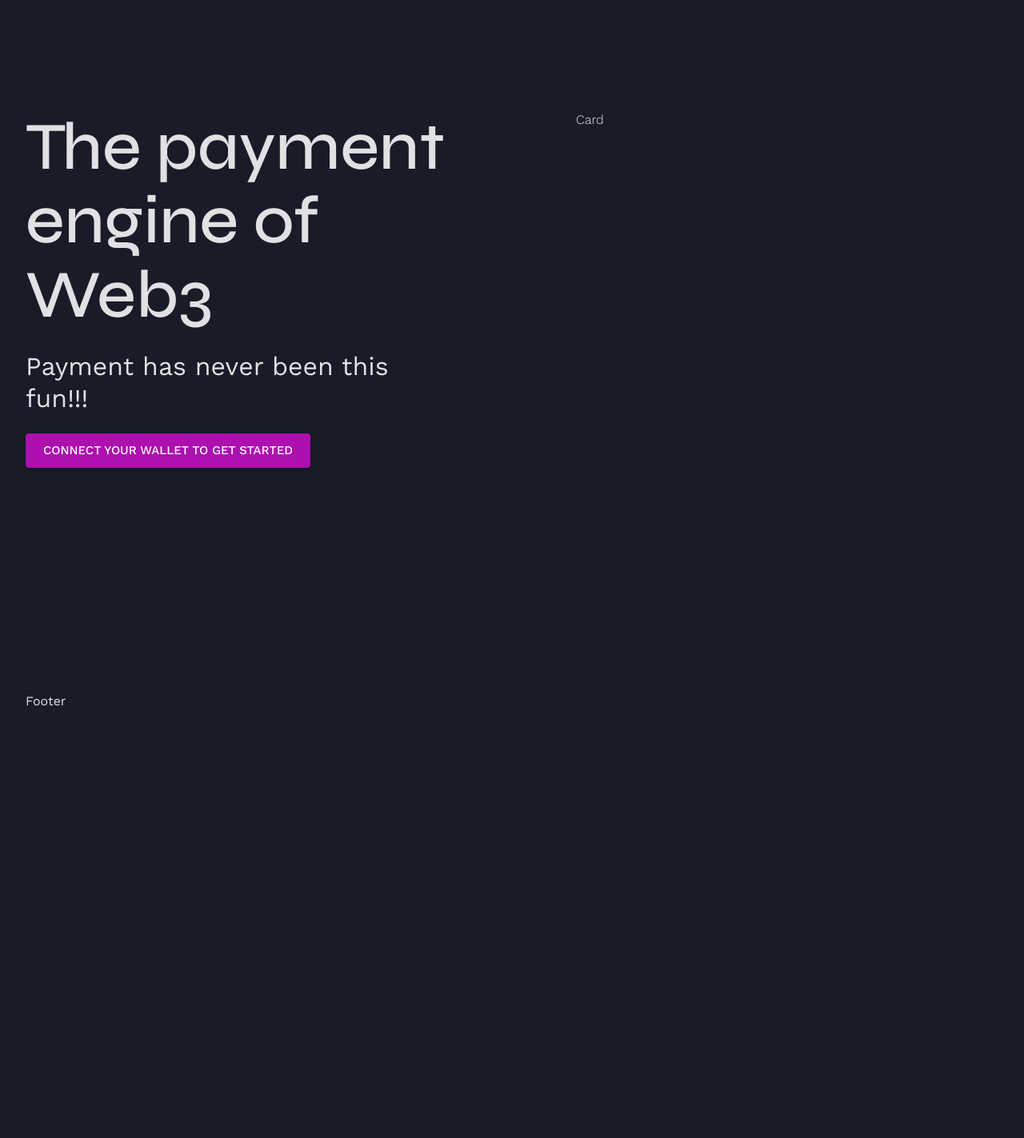
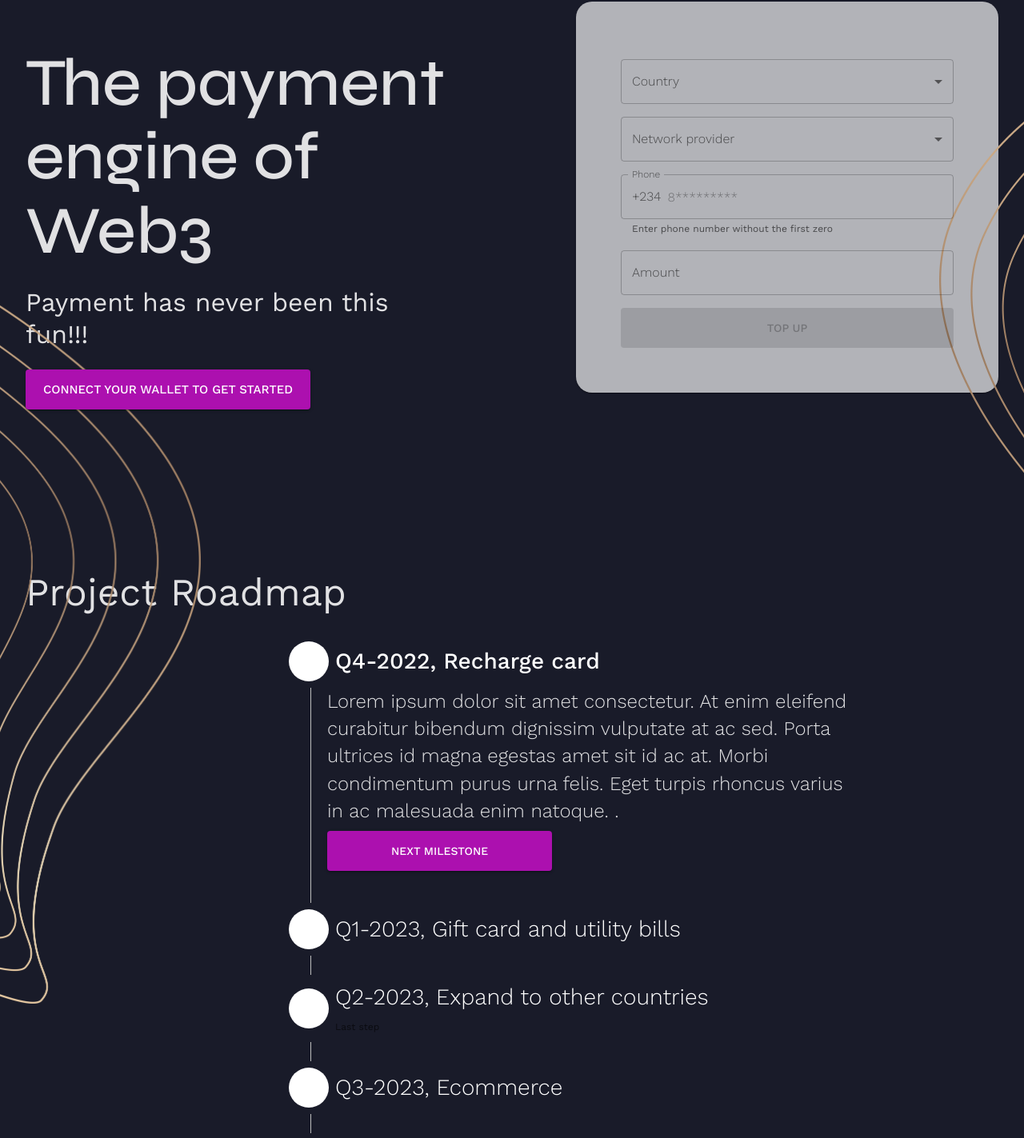
Before and after one commit to Septha-HQ/polygon_hackathon, a React (Vite) app in the folder web/: page / in a window 1280 px wide. Shown: the part 214-1637 px from the top of the page at 80% size. Before the commit the page ends 1111 px from the top, so only its background shows below. Built offline with nearby package versions, Linux system fonts and the light colour scheme.

Commit message:
Draft of roadmap

```diff
--- a/web/src/App.tsx
+++ b/web/src/App.tsx
@@ -4,15 +4,39 @@ import Home from "./layouts/Home";
 import Navbar from "./components/Navbar";
 import Footer from "./components/Footer";
 import { Container } from "@mui/material";
-
+import leftSpiral from "./assets/left-spiral.png";
+import rightSpiral from "./assets/right-spiral.png";
 
 function App() {
   return (
-    <Container maxWidth="xl">
-      <Navbar />
-      <Home />
-      <Footer />
-    </Container>
+    <>
+      <img
+        src={leftSpiral}
+        alt=""
+        style={{
+          position: "absolute",
+          width: "271px",
+          marginLeft: "-20px",
+          top: "471px",
+          left: 0,
+        }}
+      />
+      <img
+        src={rightSpiral}
+        alt=""
+        style={{
+          position: "absolute",
+          width: "138px",
+          right: 0,
+          top: "160px",
+        }}
+      />
+      <Container maxWidth="xl">
+        <Navbar />
+        <Home />
+        <Footer />
+      </Container>
+    </>
   );
 }
 
--- /dev/null
+++ b/web/src/components/CardForm/index.tsx
@@ -0,0 +1,106 @@
+import {
+  Box,
+  Button,
+  FormControl,
+  FormHelperText,
+  Grid,
+  InputAdornment,
+  InputLabel,
+  MenuItem,
+  OutlinedInput,
+  Select,
+  TextField,
+  Typography,
+} from "@mui/material";
+import React, { useState } from "react";
+import { Txn } from "../../shared/interface";
+
+const CardForm = (txn: Txn) => {
+  const countries = [
+    { name: "Nigeria", currency: "NGN", dialCode: "+234" },
+    { name: "Ghana", currency: "GHC", dialCode: "+234" },
+  ];
+
+  const handleTxn = () => {};
+  return (
+    <Box>
+      <Grid container spacing={2} p={7}>
+        <Grid item sm={12}>
+          <FormControl fullWidth>
+            <InputLabel id="country-label">Country</InputLabel>
+            <Select
+              labelId="country-label"
+              id="country"
+              value={txn.country}
+              label="Country"
+              // onChange={handleTxn}
+              color="secondary"
+            >
+              {countries.map((country) => (
+                <MenuItem key={country.currency} value={country.currency}>
+                  {country.name}
+                </MenuItem>
+              ))}
+            </Select>
+          </FormControl>
+        </Grid>
+        <Grid item sm={12}>
+          <FormControl fullWidth>
+            <InputLabel id="country-label">Network provider</InputLabel>
+            <Select
+              labelId="country-label"
+              id="country"
+              value={txn.country}
+              label="Country"
+              // onChange={handleTxn}
+              color="secondary"
+            >
+              {countries.map((country) => (
+                <MenuItem key={country.currency} value={country.currency}>
+                  {country.name}
+                </MenuItem>
+              ))}
+            </Select>
+          </FormControl>
+        </Grid>
+        <Grid item sm={12}>
+          <FormControl fullWidth>
+            <TextField
+              fullWidth
+              label="Phone"
+              id="outlined-start-adornment"
+              placeholder="8*********"
+              InputProps={{
+                startAdornment: (
+                  <InputAdornment position="start">+234</InputAdornment>
+                ),
+              }}
+            />
+            <FormHelperText id="outlined-weight-helper-text">
+              Enter phone number without the first zero
+            </FormHelperText>
+          </FormControl>
+        </Grid>
+        <Grid item sm={12}>
+          <FormControl fullWidth>
+            <TextField id="outlined-basic" label="Amount" variant="outlined" />
+          </FormControl>
+        </Grid>
+
+        <Grid item sm={12}>
+          <Button
+            fullWidth
+            variant="contained"
+            color="primary"
+            sx={{ height: 50 }}
+            disabled
+          >
+            Top Up
+          </Button>
+        </Grid>
+      </Grid>
+    </Box>
+  );
+};
+
+export default CardForm;
--- /dev/null
+++ b/web/src/components/Roadmap/index.tsx
@@ -0,0 +1,108 @@
+import React from "react";
+import Box from "@mui/material/Box";
+import Stepper from "@mui/material/Stepper";
+import Step from "@mui/material/Step";
+import StepLabel from "@mui/material/StepLabel";
+import StepContent from "@mui/material/StepContent";
+import Button from "@mui/material/Button";
+import Paper from "@mui/material/Paper";
+import Typography from "@mui/material/Typography";
+
+const steps = [
+  {
+    label: "Q4-2022, Recharge card",
+    description: `Lorem ipsum dolor sit amet consectetur. At enim eleifend curabitur
+    bibendum dignissim vulputate at ac sed. Porta ultrices id magna
+    egestas amet sit id ac at. Morbi condimentum purus urna felis.
+    Eget turpis rhoncus varius in ac malesuada enim natoque. .`,
+  },
+  {
+    label: "Q1-2023, Gift card and utility bills",
+    description: `Lorem ipsum dolor sit amet consectetur. At enim eleifend curabitur
+      bibendum dignissim vulputate at ac sed. Porta ultrices id magna
+      egestas amet sit id ac at. Morbi condimentum purus urna felis.
+      Eget turpis rhoncus varius in ac malesuada enim natoque. `,
+  },
+  {
+    label: "Q2-2023, Expand to other countries",
+    description: `Try out different ad text to see what brings in the most customers,
+              and learn how to enhance your ads using features like ad extensions.
+              If you run into any problems with your ads, find out how to tell if
+              they're running and how to resolve approval issues.`,
+  },
+  {
+    label: "Q3-2023, Ecommerce",
+    description: `Try out different ad text to see what brings in the most customers,
+              and learn how to enhance your ads using features like ad extensions.
+              If you run into any problems with your ads, find out how to tell if
+              they're running and how to resolve approval issues.`,
+  },
+  {
+    label: "Q1-2024, Virtual card",
+    description: `Try out different ad text to see what brings in the most customers,
+              and learn how to enhance your ads using features like ad extensions.
+              If you run into any problems with your ads, find out how to tell if
+              they're running and how to resolve approval issues.`,
+  },
+  {
+    label: "Q4-2024, Build API’s to connect web2 apps",
+    description: `Try out different ad text to see what brings in the most customers,
+              and learn how to enhance your ads using features like ad extensions.
+              If you run into any problems with your ads, find out how to tell if
+              they're running and how to resolve approval issues.`,
+  },
+];
+
+type Props = {};
+
+const Roadmap = (props: Props) => {
+  const [activeStep, setActiveStep] = React.useState(0);
+
+  const handleNext = () => {
+    setActiveStep((prevActiveStep) => prevActiveStep + 1);
+  };
+
+  const handleStep = (step: number) => () => {
+    setActiveStep(step);
+  };
+
+  return (
+    <Box sx={{ maxWidth: 700 }}>
+      <Stepper nonLinear activeStep={activeStep} orientation="vertical">
+        {steps.map((step, index) => (
+          <Step key={step.label}>
+            <StepLabel
+              optional={
+                index === 2 ? (
+                  <Typography variant="caption">Last step</Typography>
+                ) : null
+              }
+              sx={{ fontSize: 28, color: "#ffffff" }}
+              onClick={handleStep(index)}
+            >
+              {step.label}
+            </StepLabel>
+            <StepContent>
+              <Typography variant="body2">{step.description}</Typography>
+              <Box sx={{ mb: 2 }}>
+                <div>
+                  <Button
+                    variant="contained"
+                    onClick={handleNext}
+                    sx={{ mt: 1, mr: 1, px: 10 }}
+                  >
+                    {index === steps.length - 1
+                      ? "This is just the beginning"
+                      : "Next milestone"}
+                  </Button>
+                </div>
+              </Box>
+            </StepContent>
+          </Step>
+        ))}
+      </Stepper>
+    </Box>
+  );
+};
+
+export default Roadmap;
--- a/web/src/layouts/Home/index.tsx
+++ b/web/src/layouts/Home/index.tsx
@@ -1,13 +1,27 @@
-import { Box, Button, Grid, Typography } from "@mui/material";
-import React from "react";
+import { Box, Button, Grid, Paper, Typography } from "@mui/material";
+import React, { useState } from "react";
+import CardForm from "../../components/CardForm";
+import Roadmap from "../../components/Roadmap";
+import { Txn } from "../../shared/interface";
 
 type Props = {};
 
+const initialTxn = {
+  country: "",
+  provider: "",
+  reference: "",
+  amount: 0,
+};
+
 const Home = (props: Props) => {
+  const [txn, setTxn] = useState<Txn>(initialTxn);
+
   return (
-    <Box my={35}>
+    <>
+      <Box my={20}>
+        {/* Hero page */}
         <Grid container spacing={20}>
-        <Grid item sm={12} md={6}>
+          <Grid item sm={12} md={6} my={5}>
             <Typography
               variant="h1"
               component="div"
@@ -16,23 +30,48 @@ const Home = (props: Props) => {
             >
               The payment engine of Web3
             </Typography>
-          <Typography variant="h4" component="div" mb={3} sx={{ fontSize: 32 }}>
+            <Typography
+              variant="h4"
+              component="div"
+              mb={3}
+              sx={{ fontSize: 32 }}
+            >
               Payment has never been this fun!!!
             </Typography>
 
-          <Button
-            variant="contained"
-            color="primary"
-            size="large"
-          >
+            <Button variant="contained" color="primary" size="large">
               Connect your wallet to get started
             </Button>
           </Grid>
           <Grid item sm={12} md={6}>
-          <Typography>Card</Typography>
+            <Paper
+              sx={{
+                minHeight: 450,
+                minWidth: 500,
+                borderRadius: "20px",
+                color: "#ffffff",
+                background: "#ffffffaa",
+              }}
+            >
+              <CardForm {...txn} />
+            </Paper>
           </Grid>
         </Grid>
       </Box>
+      <Box>
+        <Typography variant="h2" component="div" mb={3} sx={{}}>
+          Project Roadmap
+        </Typography>
+
+        <Grid container spacing={20}>
+          <Grid item md={3}>
+          </Grid>
+          <Grid item sm={9}>
+            <Roadmap />
+          </Grid>
+        </Grid>
+      </Box>
+    </>
   );
 };
 
--- a/web/src/main.tsx
+++ b/web/src/main.tsx
@@ -22,6 +22,10 @@ const theme = createTheme({
       fontWeight: 300,
       fontSize: 16,
     },
+    body2: {
+      fontWeight: 300,
+      fontSize: 24,
+    },
   },
   components: {
     MuiButton: {
@@ -39,9 +43,62 @@ const theme = createTheme({
                 color: "#000000",
               },
             }),
+          height: 50,
         }),
       },
     },
+    MuiStepper:{
+      styleOverrides: {
+        root:{
+          "& .MuiStepLabel-label":{
+            color: "#ffffff",
+            fontSize: "28px",
+          },
+          "& .MuiStepLabel-label.Mui-active":{
+            color: "#ffffff",
+          },
+          "& .MuiStepLabel-label.Mui-completed":{
+            color: "#ffffff",
+          }
+        }
+      }
+    },
+    MuiStepIcon:{
+      styleOverrides:{
+        root:{
+          color: "#ffffff",
+          fontSize: 50,
+          marginLeft: -15,
+          "&.Mui-active":{
+            color: "#ffffff"
+          },
+        }
+      }
+    },
+    // MuiInputBase: {
+    //   styleOverrides: {
+    //     root: {
+    //       "& .MuiInputBase-input": {
+    //         // border: "1px solid rgba(255, 255, 255, 0.4)",
+    //       },
+
+    //       "& .MuiSelect-outlined": {
+    //         border: "1px solid rgba(255, 255, 255, 0.4)",
+    //       },
+    //     },
+    //   },
+    // },
+    // MuiTextField: {
+    //   styleOverrides: {
+    //     root: {
+    //       border: "1px solid rgba(255, 255, 255, 0.4)",
+    //       color: "#ffffff !important",
+    //         "& ::placeholder":{
+    //           color: "rgba(255, 255, 255, 0.4)",
+    //         }
+    //     },
+    //   },
+    // },
   },
 });
 
--- /dev/null
+++ b/web/src/shared/interface.ts
@@ -0,0 +1,6 @@
+export interface Txn {
+    country: string;
+    provider: string;
+    reference: string;
+    amount: number;
+}
```
Also changed, not shown: web/src/assets/left-spiral.png (added), web/src/assets/right-spiral.png (added). Lines whose indentation alone changed are shown as unchanged.
